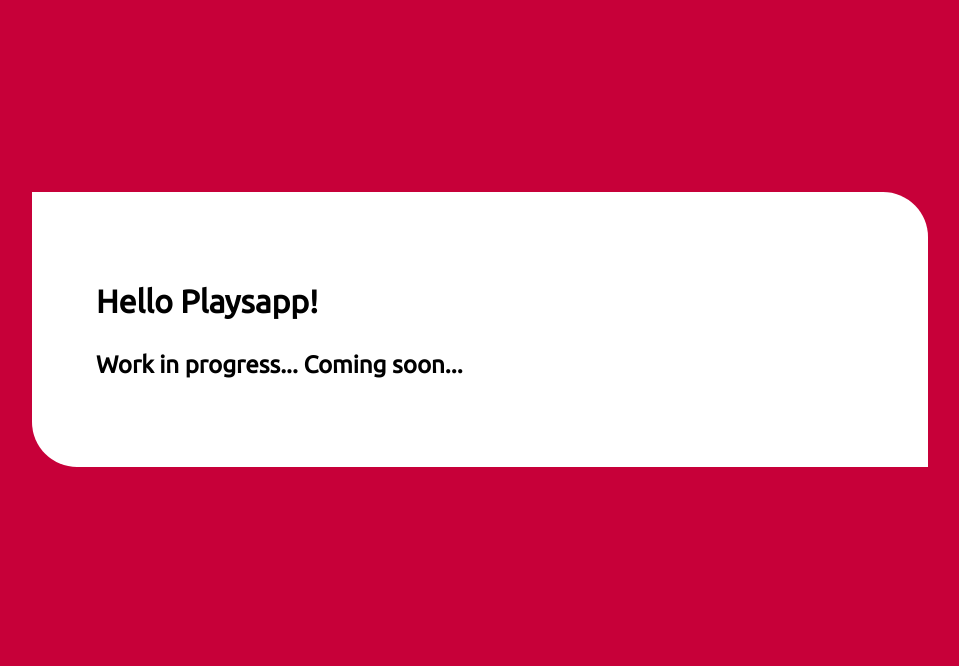
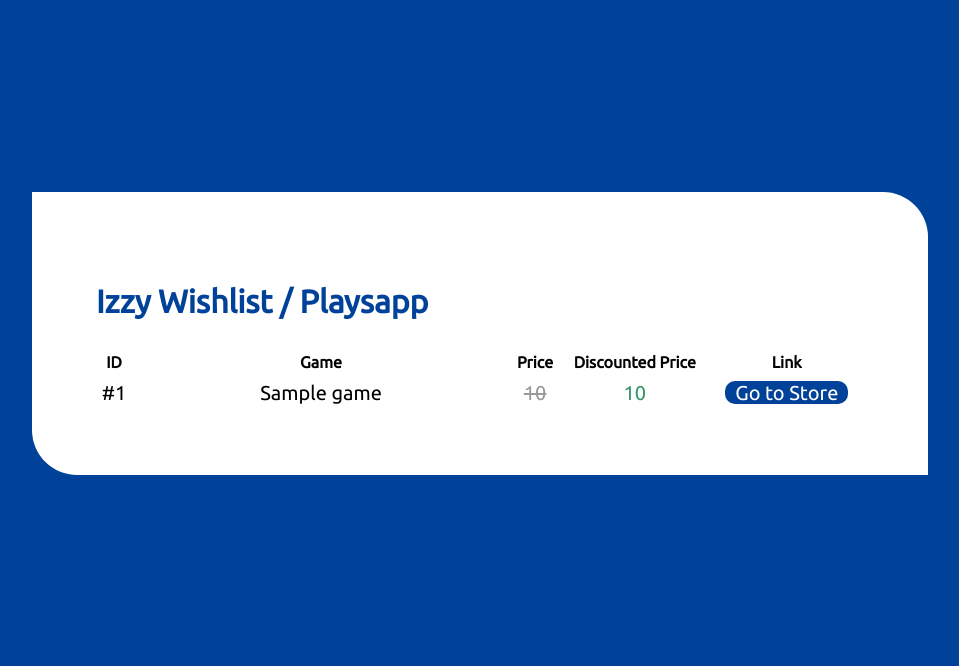
Before and after one commit to ivanelisandro/IzzyWishlist, a Django app: template source_code/izzywishlist/playsapp/templates/playsapp/index.html in a window 1280 px wide. Shown: the top 666 px of the page, without its empty margins (160-1119 px from the left). Run offline with Django 3.2, Linux system fonts and the light colour scheme; the template is opened without the code that fills it: most values are stand-ins (such as "Sample title", 1, 10 or a date in 2020).

Commit message:
CHANGED: Updated layout and styles to show retrieved information. This covers the item 4.1 of task "4. Playsapp Main Page".

```diff
--- a/source_code/izzywishlist/playsapp/templates/playsapp/base.html
+++ b/source_code/izzywishlist/playsapp/templates/playsapp/base.html
@@ -7,6 +7,7 @@
   <body>
     {% load static %}
     <link rel="stylesheet" href="{% static 'css/base.css' %}">
+    <h1>Izzy Wishlist{% block app_name %}App Name{% endblock %}</h1>
 
     {% block content %} No content {% endblock %}
   </body>
--- a/source_code/izzywishlist/playsapp/templates/playsapp/index.html
+++ b/source_code/izzywishlist/playsapp/templates/playsapp/index.html
@@ -1,5 +1,35 @@
 {% extends "playsapp/base.html" %}
+{% block app_name %} / Playsapp{% endblock %}
 {% block content %}
-  <h1>Hello Playsapp!</h1>
-  <h2>Work in progress... Coming soon...</h2>
+  <table style="width:100%">
+    <tr>
+      <th>ID</th>
+      <th>Game</th>
+      <th>Price</th>
+      <th>Discounted Price</th>
+      <th>Link</th>
+    </tr>
+    {% for game in games %}
+      <tr>
+        <td class="table_text">#{{ forloop.counter }}</td>
+        <td class="table_game_name">{{ game.name }}</td>
+        <td class="table_text">
+          {% if game.discounted_price %}
+            <del class="crossed_text">
+          {% endif %}
+          {{ game.base_price }}
+          {% if game.discounted_price %}
+            </del>
+          {% endif %}
+        </td>
+        {% if game.discounted_price %}
+          <td class="discount_text">{{ game.discounted_price }}</td>
+        {% else %}
+          <td class="no_discount_text">No discount :(</td>
+        {% endif %}
+        <td class="table_text"><a href="{{ game.link }}">Go to Store</a></td>
+
+      </tr>
+    {% endfor %}
+  </table>
 {% endblock %}
--- a/source_code/izzywishlist/static/css/base.css
+++ b/source_code/izzywishlist/static/css/base.css
@@ -4,7 +4,7 @@
 @import url('https://fonts.googleapis.com/css2?family=Ubuntu&display=swap');
 
 html {
-    background: #C70039;
+    background: #004299;
 }
 
 body {
@@ -14,6 +14,10 @@
     line-height: 1.5;
 	font-family: 'Ubuntu', sans-serif;
     border-radius: 0px 45px 0px 45px;
+}
+
+h1 {
+    color: #004299;
 }
 
 form {
@@ -30,19 +34,59 @@
     font-size: 15px;
 }
 
-.menu_label {
+.table_text {
 	border-radius: 0px 15px 0px 15px;
     text-align: center;
-    font-size: 20px;
-    padding: 1% 4%;
-	margin: 15px 5%;
     font-size: 20px;
 	white-space:nowrap;
 	overflow: hidden;
 }
 
+.table_game_name {
+	border-radius: 0px 15px 0px 15px;
+    text-align: center;
+    font-size: 20px;
+    width: 50%;
+	overflow: hidden;
+}
+
+.discount_text {
+	border-radius: 0px 15px 0px 15px;
+    text-align: center;
+    font-size: 20px;
+	white-space:nowrap;
+	overflow: hidden;
+	color: #339966;
+}
+
+.no_discount_text {
+	border-radius: 0px 15px 0px 15px;
+    text-align: center;
+    font-size: 20px;
+	white-space:nowrap;
+	overflow: hidden;
+	color: #0073e6;
+}
+
+.crossed_text {
+    color: #999999;
+}
+
+a {
+	padding: 0px 10px;
+	border-radius: 10px;
+	background-color: #004299;
+    color: #ffffff;
+    text-decoration: none;
+}
+
+a:hover{
+    color: #004299;
+	background-color: #ffffff;
+}
+
 .ticket_label {
-	background-color: #C70039;
+	background-color: #5900b3;
     color: #ffffff;
 	border-radius: 0px 15px 0px 15px;
 	margin: 15px 5%;
@@ -82,15 +126,5 @@
 }
 
 button:hover{
-    background-color: #C70039;
+    background-color: #004299;
 }
-
-a {
-	background-color: #000000;
-    color: #ffffff;
-    text-decoration: none;
-}
-
-a:hover{
-    color: #C70039;
-}
```
Also changed, not shown: specification/4. Playsapp Main Page.md (+3 -2 lines).
